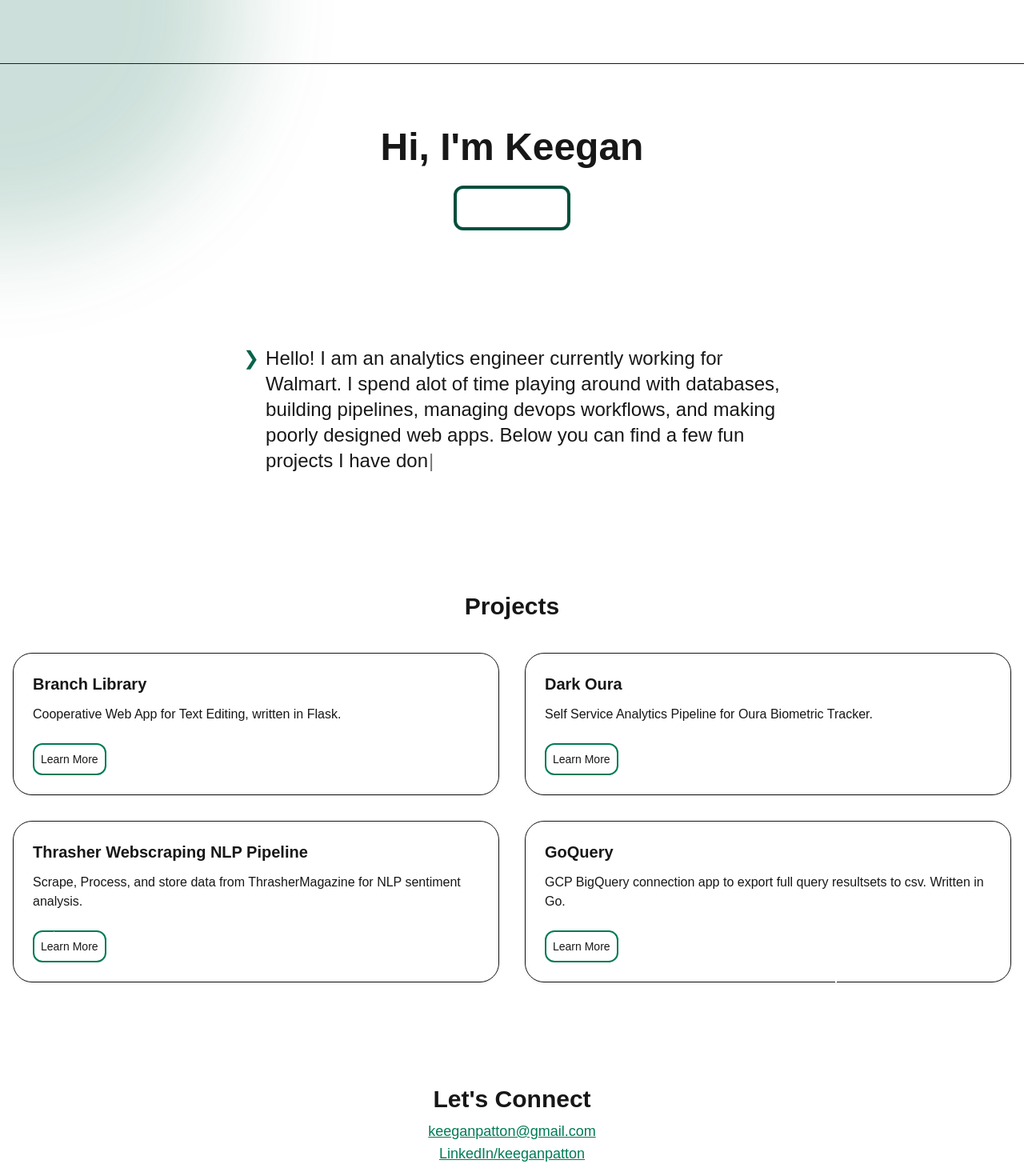
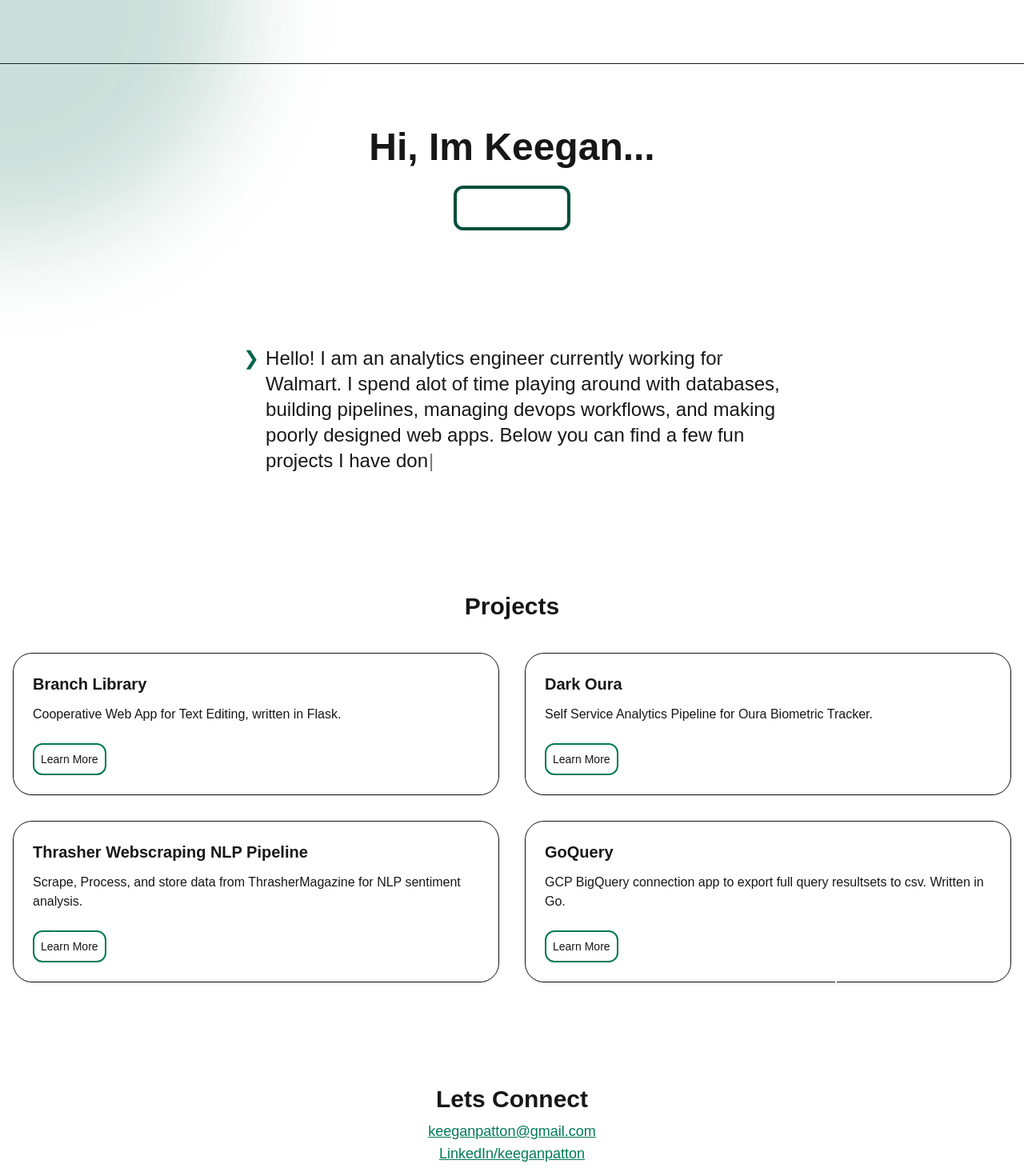
Before and after one commit to dbo-keeganpatton/personal-website-2.0, a Next.js app: page / in a window 1280 px wide. Shown: the top 1470 px of the page at 80% size. Built offline with nearby package versions, Linux system fonts and the light colour scheme.

Commit message:
eslint suggestions

```diff
--- a/app/api/email/route.tsx
+++ b/app/api/email/route.tsx
@@ -4,7 +4,7 @@ import Mail from "nodemailer/lib/mailer";
 
 
 export async function POST(request: NextRequest) {
-    const { email, name, message } = await request.json();
+    const { email, subject, message } = await request.json();
     const transport = nodemailer.createTransport({
         service: 'gmail',
         auth: {
@@ -16,7 +16,7 @@ export async function POST(request: NextRequest) {
     const mailOptions: Mail.Options = {
         from: process.env.APPEMAIL,
         to: process.env.APPEMAIL,
-        subject: `Message from (${email})`,
+        subject: `Message from (${email}): ${subject}`,
         text: message,
     };
 
--- a/app/page.tsx
+++ b/app/page.tsx
@@ -2,7 +2,6 @@ import Hero from '@/components/Hero'
 import About from '@/components/About'
 import Projects from '@/components/Projects'
 import Contact from '@/components/Contact'
-import Modal from '@/components/EmailModal'
 
 
 export default function Home() {
--- a/components/Contact.tsx
+++ b/components/Contact.tsx
@@ -1,7 +1,7 @@
 export default function Contact() {
 	return (
 		<section className="py-16 text-center">
-			<h2 className="text-3xl font-semibold pb-2">Let's Connect</h2>
+			<h2 className="text-3xl font-semibold pb-2">Lets Connect</h2>
             <a href="mailto:keeganpatton@gmail.com" className="text-lg text-emerald-700 underline"> keeganpatton@gmail.com </a>
 			<br />
 			<a href="https://www.linkedin.com/in/keeganpatton/" className="text-lg text-emerald-700 underline"> LinkedIn/keeganpatton  </a>
--- a/components/Hero.tsx
+++ b/components/Hero.tsx
@@ -26,7 +26,7 @@ const Hero: FC = () => {
     return (
         <section className="py-20 text-center">
 
-            <h1 className="text-5xl font-bold animate-dust-reveal">Hi, I'm Keegan</h1>
+            <h1 className="text-5xl font-bold animate-dust-reveal">Hi, Im Keegan...</h1>
 
             <button
                 className="mt-6 inline-block  text-white px-6 py-3 rounded-xl border-4 border-emerald-900 hover:border-red-700"
```
Also changed, not shown: 1 other file (tests, documents, lock files or other folders).
